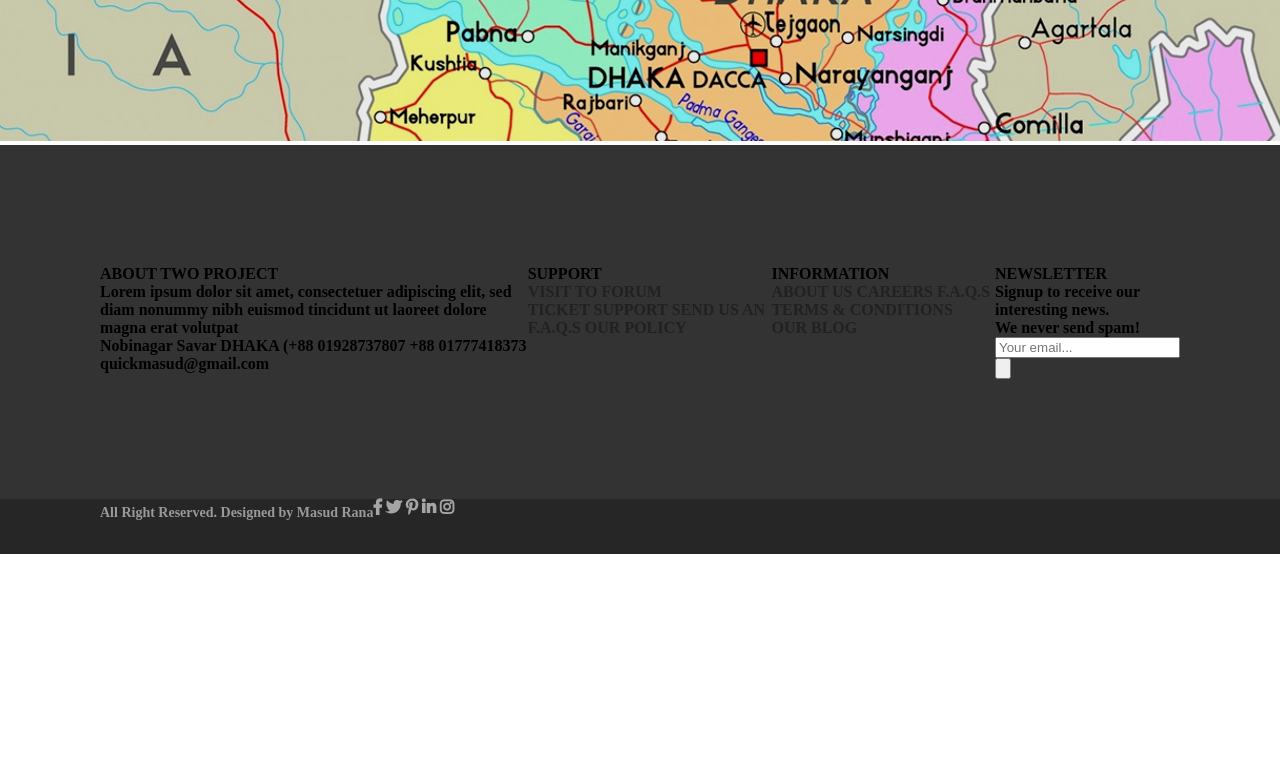
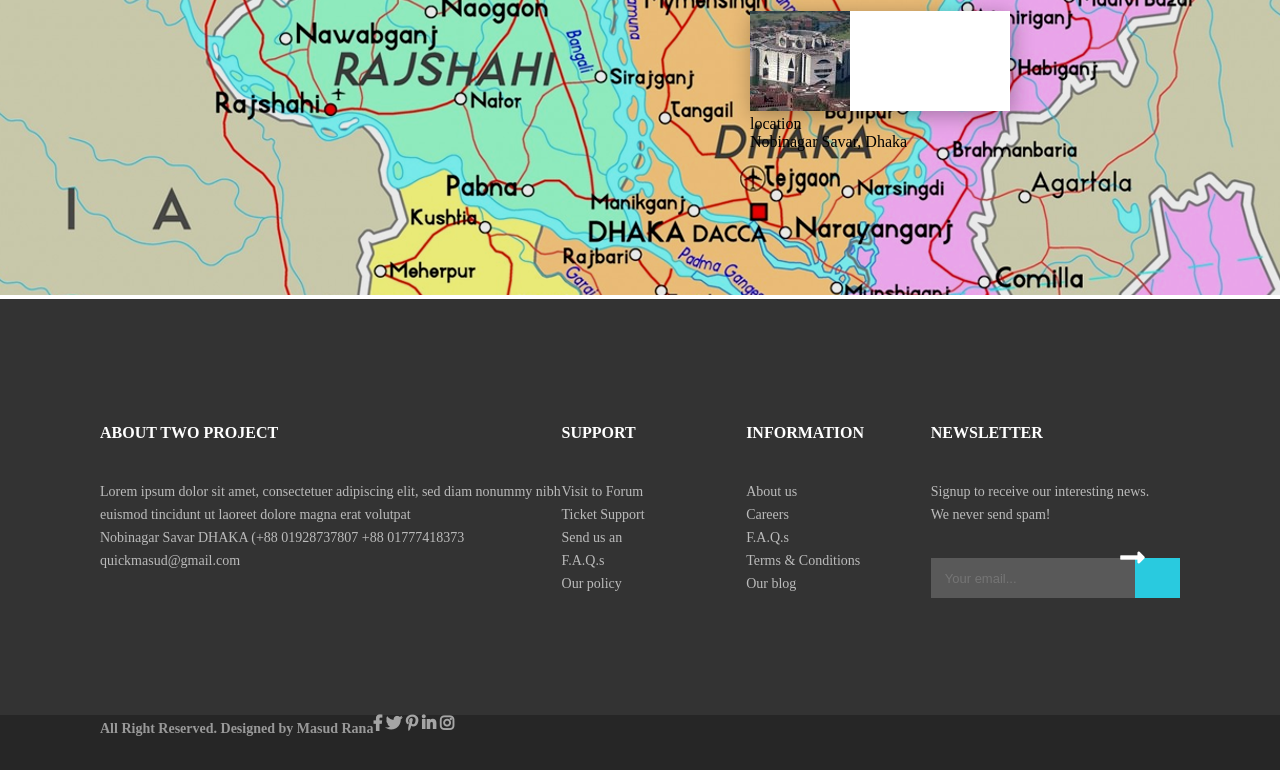
Before and after one commit to valKovbasiuk/markup_from_psd_02, a plain HTML site: page index.html in a window 1280 px wide. Shown: the part 7398-8168 px from the top of the page. Before the commit the page ends 7952 px from the top, so only its background shows below. Drawn offline with Linux system fonts and the light colour scheme.

Commit message:
80% ready

```diff
--- a/css/main.css
+++ b/css/main.css
@@ -791,6 +791,31 @@ header a {
     text-align: center;
 }
 
+#signup_now > div {
+    position: relative;
+}
+
+#signup_now strong,
+#signup_now a {
+    position: absolute;
+    transform: translateY(-50%);
+    top: 50%;
+}
+
+#signup_now strong {
+    left: 100px;
+    color: #ffffff;
+    font-size: 20px;
+    font-weight: 600;
+    line-height: 25px;
+    text-align: left;
+    text-transform: uppercase;
+}
+
+#signup_now a {
+    right: 100px;
+}
+
 #map > div {
     position: relative;
 }
@@ -804,6 +829,86 @@ header a {
     height: 100px;
 }
 
+#upper_footer, #upper_footer li, #upper_footer a {
+    display: block;
+    text-transform: none;
+    color: #bbbbbb;
+    font-size: 14px;
+    font-weight: 400;
+    line-height: 23px;
+    text-align: left;
+}
+
+#upper_footer > div {
+    justify-content: space-between;
+}
+
+#upper_footer section:nth-of-type(1) {
+    width: 500px;
+}
+
+#upper_footer section:nth-of-type(2) {
+    width: 200px;
+}
+
+#upper_footer section:nth-of-type(3) {
+    width: 200px;
+}
+
+#upper_footer section:nth-of-type(4) {
+    width: 270px;
+}
+
+#upper_footer h3 {
+    color: #ffffff;
+    font-size: 16px;
+    font-weight: 600;
+    line-height: 27px;
+    text-align: left;
+    margin-bottom: 34px;
+}
+
+#upper_footer form {
+    position: relative;
+    margin-top: 32px;
+}
+
+#upper_footer input[type="text"] {
+    box-sizing: border-box;
+    position: absolute;
+    color: #cccccc;
+    font-size: 13px;
+    font-weight: 400;
+    line-height: 22px;
+    text-align: left;
+    right: 0;
+    background-color: rgba(255, 255, 255, 0.19);
+    width: 100%;
+    height: 40px;
+    border-width: 0;
+    padding: 0 14px;
+}
+
+#upper_footer input[type="button"] {
+    position: absolute;
+    right: 0;
+    background-color: var(--horizontal-line);
+    width: 45px;
+    height: 40px;
+    border-width: 0;
+}
+
+form .fas.fa-long-arrow-alt-right {
+    display: block;
+    position: absolute;
+    color: #ffffff;
+    font-size: 28px;
+    line-height: 22px;
+    text-align: center;
+    top: 50%;
+    right: 23px;
+    transform: translate(-50%, -50%);
+}
 
 footer nav:first-of-type {
     background-color: #333333;
--- a/index.html
+++ b/index.html
@@ -229,7 +229,13 @@
 
         </section>
 
-        <section id="Signup_now"></section>
+        <section id="signup_now">
+            <div class="base_container">
+                <img src="./assets/hands.png" alt="hurry up">
+                <strong>hurry up. the ticket is free with limitted amount!!!</strong>
+                <a href="#" class="button">signup now</a>
+            </div>
+        </section>
 
         <section id="our_blog">
 
@@ -268,9 +274,9 @@
         </section>
     </main>
     <footer>
-        <nav>
+        <nav id="upper_footer">
             <div class="base_container base_padding flex_row">
-                <div>
+                <section>
                     <h3>about two PROJECT</h3>
                     <p>Lorem ipsum dolor sit amet, consectetuer adipiscing elit, sed diam nonummy nibh euismod tincidunt ut laoreet dolore magna erat volutpat</p>
                     <address>
@@ -278,9 +284,9 @@
                             (+88 01928737807    +88 01777418373
                             quickmasud@gmail.com
                     </address>
-                </div>
+                </section>
 
-                <div>
+                <section>
                     <h3>support</h3>
                     <ul>
                         <li><a href="#">Visit to Forum</a></li>
@@ -289,9 +295,9 @@
                         <li><a href="#">F.A.Q.s</a></li>
                         <li><a href="#">Our policy</a></li>
                     </ul>
-                </div>
+                </section>
 
-                <div>
+                <section>
                     <h3>information</h3>
                     <ul>
                         <li><a href="#">About us</a></li>
@@ -300,21 +306,22 @@
                         <li><a href="#">Terms & Conditions</a></li>
                         <li><a href="#">Our blog</a></li>
                     </ul>
-                </div>
+                </section>
 
-                <div>
+                <section>
                     <h3>newsletter</h3>
                     <p>Signup to receive our interesting news.<br> We never send spam!</p>
                     <form>
                         <input type="text" placeholder="Your email...">
                         <input type="button" value="">
+                        <i class="fas fa-long-arrow-alt-right"></i>
 
                     </form>
-                </div>
+                </section>
 
             </div>
         </nav>
-        <nav>
+        <nav id="lower_footer">
             <div class="base_container base_padding flex_row">
                 <div id="copyright">All Right Reserved. Designed by Masud Rana</div>
                 <ul id="social">
```
